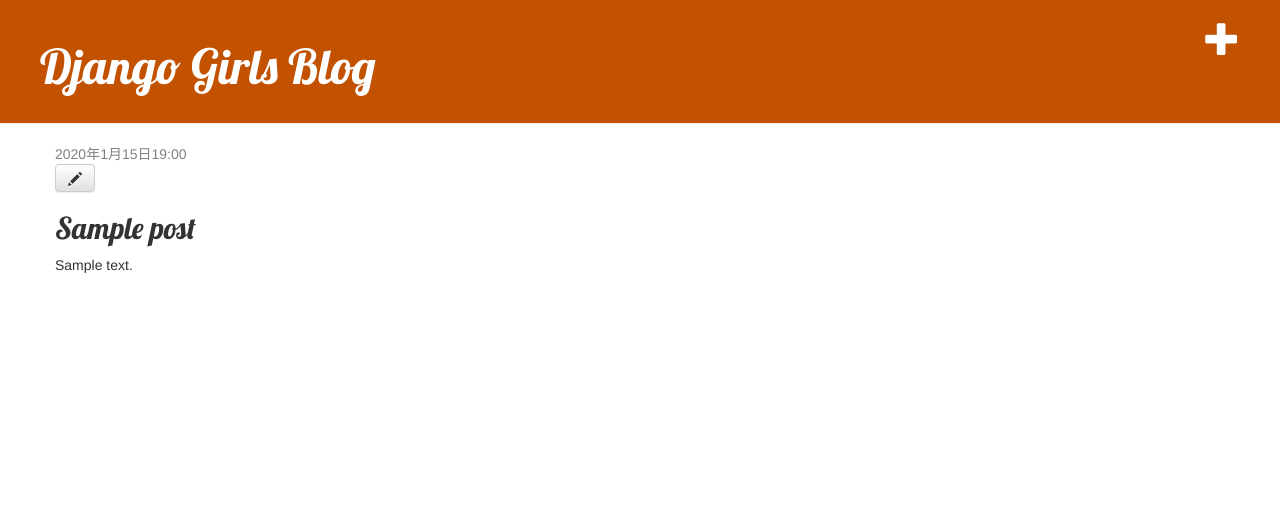
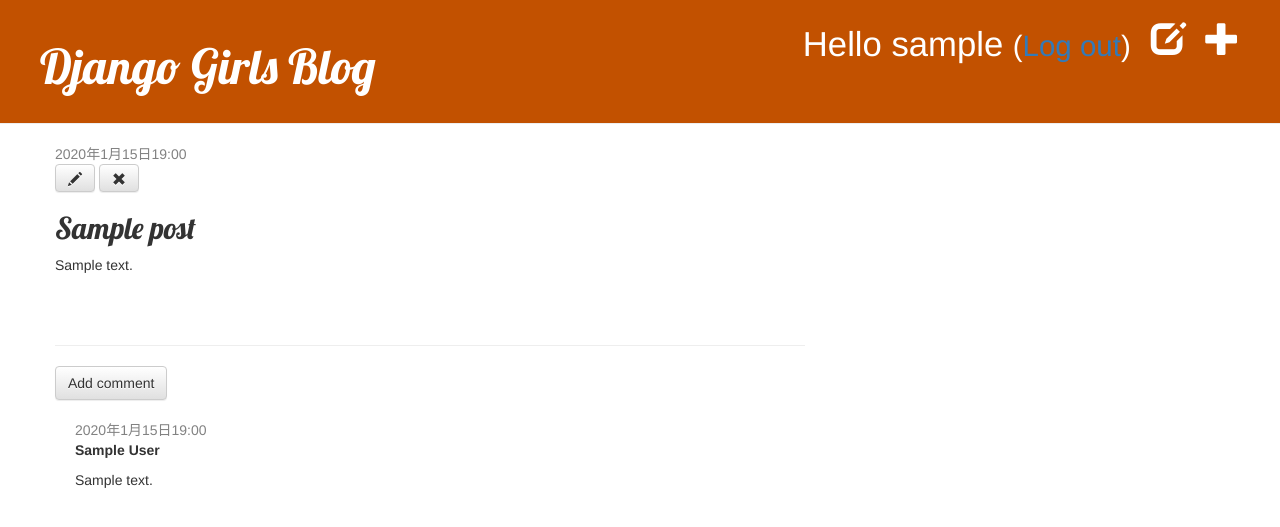
Before and after one commit to shiba-takahiro/my-first-blog, a Django app: page /post/1/ in a window 1280 px wide. Shown: the top 527 px of the page. Run offline with Django 4.2, Linux system fonts and the light colour scheme; a user stored in the database is signed in; tables that the repository leaves empty hold one stand-in row (values such as "Sample post"); some libraries are stand-ins or nearby versions.

Commit message:
All function in the tutorial has done

```diff
--- a/blog/admin.py
+++ b/blog/admin.py
@@ -1,5 +1,6 @@
 from django.contrib import admin
-from .models import Post
+from .models import Post, Comment
 
 # Register your models here.
 admin.site.register(Post)
+admin.site.register(Comment)
--- a/blog/models.py
+++ b/blog/models.py
@@ -14,5 +14,22 @@ class Post(models.Model):
         self.published_date = timezone.now()
         self.save()
 
+    def approved_comments(self):
+        return self.comments.filter(approved_comment=True)
+
     def __str__(self):
         return self.title
+
+class Comment(models.Model):
+    post = models.ForeignKey('blog.Post', on_delete=models.CASCADE, related_name='comments')
+    author = models.CharField(max_length=200)
+    text = models.TextField()
+    created_date = models.DateTimeField(default=timezone.now)
+    approved_comment = models.BooleanField(default=False)
+
+    def approve(self):
+        self.approved_comment = True
+        self.save()
+
+    def __str__(self):
+        return self.text
--- a/blog/static/css/blog.css
+++ b/blog/static/css/blog.css
@@ -44,3 +44,7 @@ h1, h2, h3, h4 {
 .post h2 a, .post h2 a:visited {
     color: #000000;
 }
+
+.comment {
+    margin: 20px 0px 20px 20px;
+}
--- a/blog/templates/blog/base.html
+++ b/blog/templates/blog/base.html
@@ -12,6 +12,10 @@
         <div class="page-header">
             {% if user.is_authenticated %}
                 <a href="{% url 'post_new' %}" class="top-menu"><span class="glyphicon glyphicon-plus"></span></a>
+                <a href="{% url 'post_draft_list' %}" class="top-menu"><span class="glyphicon glyphicon-edit"></span></a>
+                <p class="top-menu">Hello {{ user.username }} <small>(<a href="{% url 'logout' %}">Log out</a>)</small></p>
+            {% else %}
+                <a href="{% url 'login' %}" class="top-menu"><span class="glyphicon glyphicon-lock"></span></a>
             {% endif %}
             <h1><a href="/">Django Girls Blog</a></h1>
         </div>
--- a/blog/templates/blog/post_detail.html
+++ b/blog/templates/blog/post_detail.html
@@ -6,9 +6,32 @@
             <div class="date">
                 {{ post.published_date }}
             </div>
+        {% else %}
+            <a href="{% url 'post_publish' pk=post.pk %}" class="btn btn-default">Publish</a>
         {% endif %}
         <a href="{% url 'post_edit' pk=post.pk %}" class="btn btn-default"><span class="glyphicon glyphicon-pencil"></span></a>
+        <a href="{% url 'post_remove' pk=post.pk %}" class="btn btn-default"><span class="glyphicon glyphicon-remove"></span></a>
         <h2>{{ post.title }}</h2>
         <p>{{ post.text|linebreaksbr }}</p>
     </div>
+
+    <hr>
+
+    <a href="{% url 'add_comment_to_post' pk=post.pk %}" class="btn btn-default">Add comment</a>
+
+    {% for comment in post.comments.all %}
+        <div class="comment">
+            <div class="date">
+                {{ comment.created_date }}
+                {% if not comment.approved_comment %}
+                    <a href="{% url 'comment_remove' pk=comment.pk %}" class="btn btn-default"><span class="glyphicon glyphicon-remove"></span></a>
+                    <a href="{% url 'comment_approve' pk=comment.pk %}" class="btn btn-default"><span class="glyphicon glyphicon-ok"></span></a>
+                {% endif %}
+            </div>
+            <strong>{{ comment.author }}</strong>
+            <p>{{ comment.text|linebreaks }}</p>
+        </div>
+    {% empty %}
+        <p>No comments here yet :(</p>
+    {% endfor %}
 {% endblock %}
--- a/blog/templates/blog/post_list.html
+++ b/blog/templates/blog/post_list.html
@@ -8,6 +8,7 @@
             </div>
             <h2><a href="{% url 'post_detail' pk=post.pk %}">{{ post.title }}</a></h2>
             <p>{{ post.text|linebreaksbr }}</p>
+            <a href="{% url 'post_detail' pk=post.pk %}">Comments: {{ post.approved_comments.count }}</a>
         </div>
     {% endfor %}
 {% endblock %}
--- a/blog/urls.py
+++ b/blog/urls.py
@@ -6,4 +6,10 @@ urlpatterns = [
     path('post/<int:pk>/', views.post_detail, name='post_detail'),
     path('post/new/', views.post_new, name='post_new'),
     path('post/<int:pk>/edit/', views.post_edit, name='post_edit'),
+    path('drafts/', views.post_draft_list, name='post_draft_list'),
+    path('post/<pk>/publish/', views.post_publish, name='post_publish'),
+    path('post/<pk>/remove/', views.post_remove, name='post_remove'),
+    path('post/<int:pk>/comment/', views.add_comment_to_post, name='add_comment_to_post'),
+    path('comment/<int:pk>/approve/', views.comment_approve, name='comment_approve'),
+    path('comment/<int:pk>/remove/', views.comment_remove, name='comment_remove'),
 ]
--- a/blog/views.py
+++ b/blog/views.py
@@ -1,7 +1,8 @@
+from django.contrib.auth.decorators import login_required
 from django.shortcuts import render, get_object_or_404, redirect
 from django.utils import timezone
-from .forms import PostForm
-from .models import Post
+from .forms import PostForm, CommentForm
+from .models import Post, Comment
 
 # Create your views here.
 def post_list(request):
@@ -12,19 +13,20 @@ def post_detail(request, pk):
     post = get_object_or_404(Post, pk=pk)
     return render(request, 'blog/post_detail.html', {'post': post})
 
+@login_required
 def post_new(request):
     if request.method == "POST":
         form = PostForm(request.POST)
         if form.is_valid():
             post = form.save(commit=False)
             post.author = request.user
-            post.published_date = timezone.now()
             post.save()
             return redirect('post_detail', pk=post.pk)
     else:
         form = PostForm()
     return render(request, 'blog/post_edit.html', {'form': form})
 
+@login_required
 def post_edit(request, pk):
     post = get_object_or_404(Post, pk=pk)
     if request.method == "POST":
@@ -32,9 +34,50 @@ def post_edit(request, pk):
         if form.is_valid():
             post = form.save(commit=False)
             post.author = request.user
-            post.published_date = timezone.now()
             post.save()
             return redirect('post_detail', pk=post.pk)
     else:
         form = PostForm(instance=post)
     return render(request, 'blog/post_edit.html', {'form': form})
+
+@login_required
+def post_draft_list(request):
+    posts = Post.objects.filter(published_date__isnull=True).order_by('created_date')
+    return render(request, 'blog/post_draft_list.html', {'posts': posts})
+
+@login_required
+def post_publish(request, pk):
+    post = get_object_or_404(Post, pk=pk)
+    post.publish()
+    return redirect('post_detail', pk=pk)
+
+@login_required
+def post_remove(request, pk):
+    post = get_object_or_404(Post, pk=pk)
+    post.delete()
+    return redirect('post_list')
+
+def add_comment_to_post(request, pk):
+    post = get_object_or_404(Post, pk=pk)
+    if request.method == "POST":
+        form = CommentForm(request.POST)
+        if form.is_valid():
+            comment = form.save(commit=False)
+            comment.post = post
+            comment.save()
+            return redirect('post_detail', pk=post.pk)
+    else:
+        form = CommentForm()
+    return render(request, 'blog/add_comment_to_post.html', {'form': form})
+
+@login_required
+def comment_approve(request, pk):
+    comment = get_object_or_404(Comment, pk=pk)
+    comment.approve()
+    return redirect('post_detail', pk=comment.post.pk)
+
+@login_required
+def comment_remove(request, pk):
+    comment = get_object_or_404(Comment, pk=pk)
+    comment.delete()
+    return redirect('post_detail', pk=comment.post.pk)
--- a/mysite/urls.py
+++ b/mysite/urls.py
@@ -14,9 +14,12 @@ Including another URLconf
     2. Add a URL to urlpatterns:  path('blog/', include('blog.urls'))
 """
 from django.contrib import admin
+from django.contrib.auth import views
 from django.urls import path, include
 
 urlpatterns = [
     path('admin/', admin.site.urls),
+    path('accounts/login/', views.LoginView.as_view(), name='login'),
+    path('accounts/logout/', views.LogoutView.as_view(next_page='/'), name='logout'),
     path('', include('blog.urls')),
 ]
```
Also changed, not shown: blog/forms.py (+8 -1 lines), blog/templates/blog/add_comment_to_post.html (added, +10 -0 lines), blog/templates/blog/post_draft_list.html (added, +11 -0 lines), blog/templates/registration/login.html (added, +24 -0 lines), blog/migrations/0002_comment.py (added).
